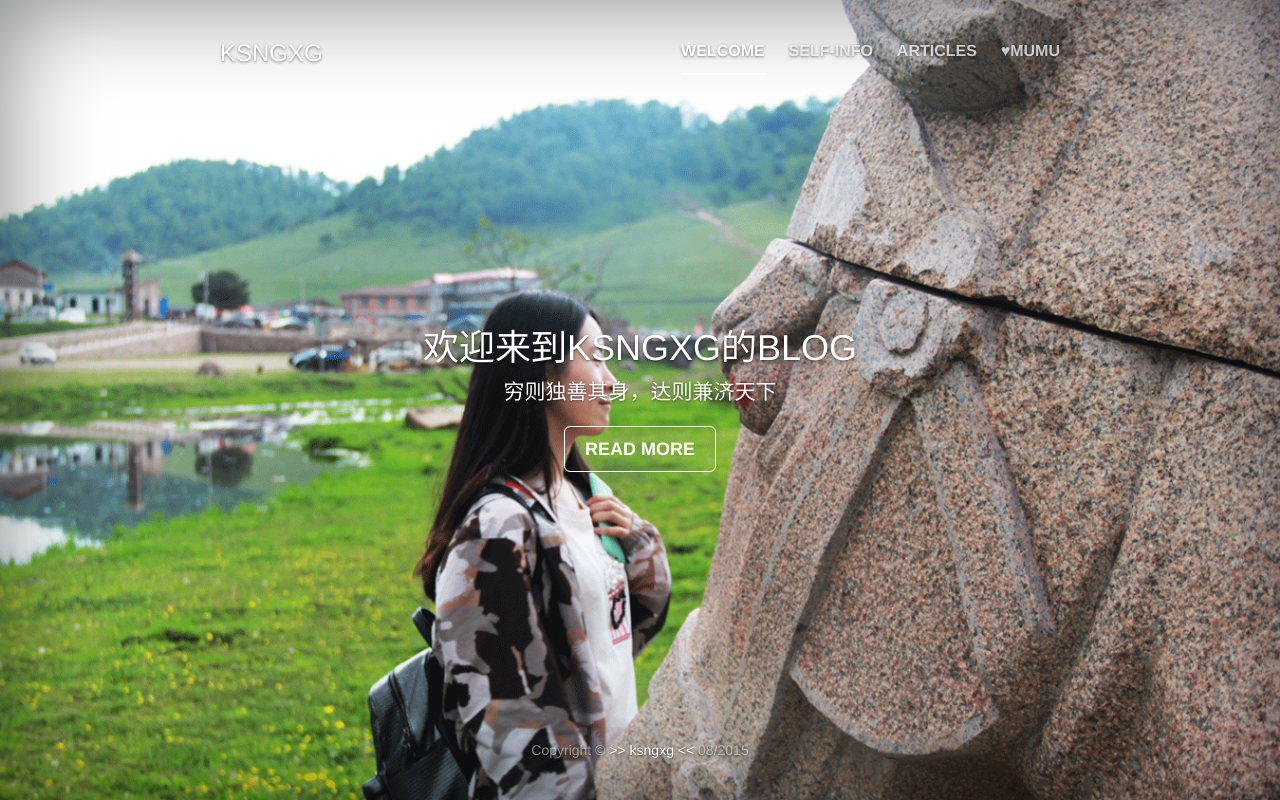
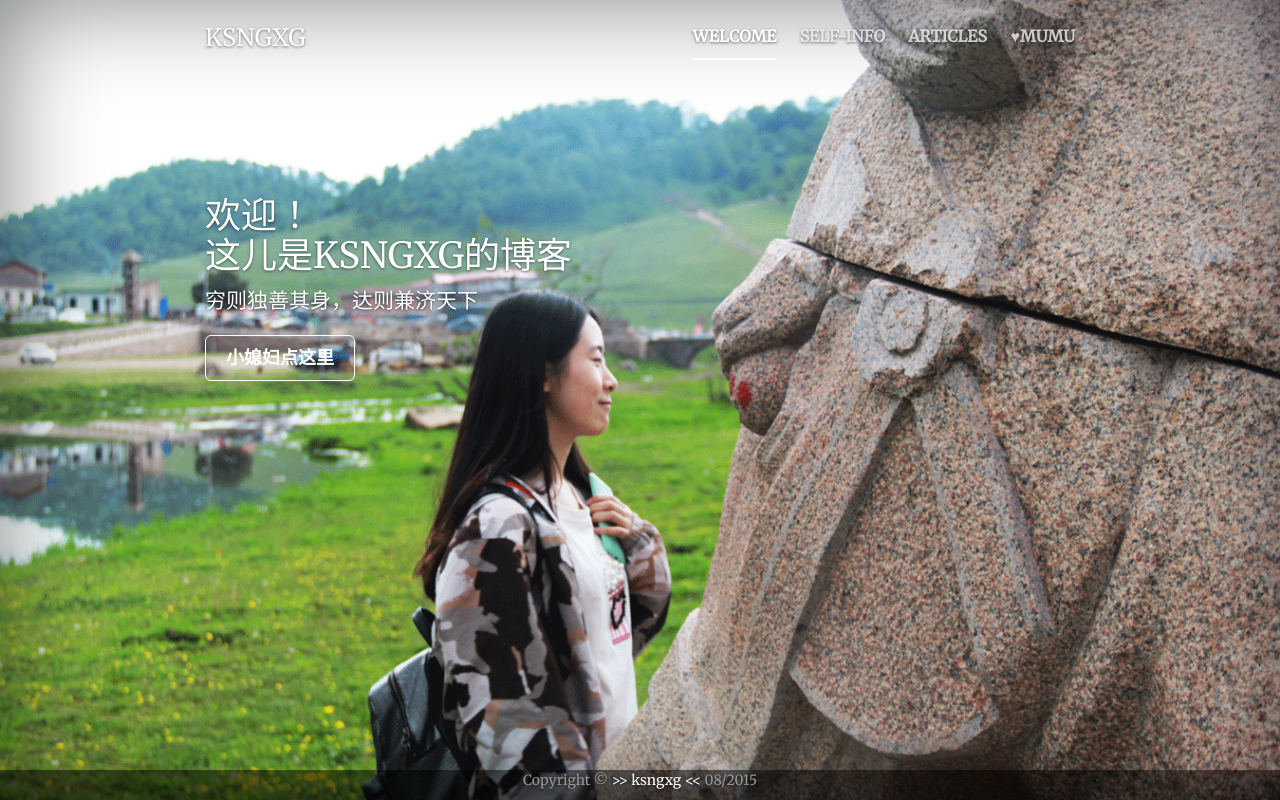
Before and after one commit to ksngxg12/ksngxg12.github.io, a plain HTML site: page index.html in a window 1280 px wide. Drawn offline with nearby package versions, Linux system fonts and the light colour scheme.

Commit message:
1 update

```diff
--- /dev/null
+++ b/css/aimumu.css
@@ -0,0 +1,19 @@
+.bg {
+	background-color:#ddd;
+	height:100%;
+}
+.wrapper {
+	background-color:rgba(255,255,255,0.5);
+	width:1170px;
+	text-align:center;
+	margin:auto;
+	height:100%;
+}
+
+/*--header--*/
+.header {
+	padding:15px 0;
+	margin-bottom:40px;
+	background-color:#999;
+	width:100%;
+}
--- a/css/cover.css
+++ b/css/index.css
@@ -16,9 +16,9 @@ a:hover {
 }
 .btn-home:hover,
 .btn-home:focus{
-color: #eee;
-text-decoration:underline;
-border: 1px solid #eee;}
+color: #222;
+border: 1px solid #eee;
+background-color:#fff;}
 /*
  Base structure
  */
@@ -27,15 +27,12 @@ html,
 body {
   height: 100%;
   background-color: #333;
+  font-family: 'Merriweather', serif;
 }
 body {
   color: #fff;
   text-align: center;
   text-shadow: 0 1px 3px rgba(0,0,0,.5);
-}
-
-/* 实现表格样式以及垂直居中 */
-.wrapper {
   display: table;
   width: 100%;
   height: 100%; /* For at least Firefox */
@@ -44,34 +41,34 @@ body {
           box-shadow: inset 0 0 100px rgba(0,0,0,.5);
   background: url(../img/welcome_bg.png) no-repeat center center;
   background-size:cover;
-}
-.wrapper-inner {
-  display: table-cell;
-  vertical-align: middle;
-}
-.cover-container {
-  margin-right: auto;
-  margin-left: auto;
+
 }
 
+/* 实现表格样式以及垂直居中 */
+
+
+
+
 /* Padding for spacing */
-.inner {
-  padding: 30px;
-}
+
 
 /* header */
-.head-brand {
+.header {
+	padding:15px 0;
+	margin-bottom:40px;
+}
+.header-brand {
   margin-top: 10px;
   margin-bottom: 10px;
 }
 
-.head-nav > li {
+.header-nav > li {
   display: inline-block;
 }
-.head-nav > li + li {
+.header-nav > li + li {
   margin-left: 20px;
 }
-.head-nav > li > a {
+.header-nav > li > a {
   padding-right: 0;
   padding-left: 0;
   font-size: 16px;
@@ -80,24 +77,24 @@ body {
   color: rgba(255,255,255,.75);
   border-bottom: 2px solid transparent;
 }
-.head-nav > li > a:hover,
-.head-nav > li > a:focus {
+.header-nav > li > a:hover,
+.header-nav > li > a:focus {
   background-color: transparent;
   border-bottom-color: #a9a9a9;
   border-bottom-color: rgba(255,255,255,.25);
 }
-.head-nav > .active > a,
-.head-nav > .active > a:hover,
-.head-nav > .active > a:focus {
+.header-nav > .active > a,
+.header-nav > .active > a:hover,
+.header-nav > .active > a:focus {
   color: #fff;
   border-bottom-color: #fff;
 }
 
 @media (min-width: 768px) {
-  .head-brand {
+  .header-brand {
     float: left;
   }
-  .head-nav {
+  .header-nav {
     float: right;
   }
 }
@@ -105,45 +102,44 @@ body {
 /* cover */
 .cover {
   padding: 0 20px;
+  margin-top: 100px;
 }
 .cover .btn-lg {
   padding: 10px 20px;
   font-weight: bold;
 }
-
+.row {
+	text-align:left;
+}
 /* footer */
-.foot {
+.footer {
   color: #999; /* IE8 proofing */
-  color: rgba(255,255,255,.5);
+  background-color: rgba(0,0,0,.5);
 }
 
 /* 多媒介显示时内容样式 */
 @media (min-width: 768px) {
   /* Pull out the header and footer */
-  .head {
-    position: fixed;
+  .header {
     top: 0;
   }
-  .foot {
-    position: fixed;
+  .footer {
+	position:fixed;
     bottom: 0;
   }
   /* Start the vertical centering */
-  .wrapper-inner {
+  .container {
     vertical-align: middle;
   }
   /* Handle the widths */
-  .head,
-  .foot,
-  .cover-container {
+  .header,
+  .footer{
     width: 100%; /* Must be percentage or pixels for horizontal alignment */
   }
 }
 
 @media (min-width: 992px) {
-  .head,
-  .foot,
-  .cover-container {
+  .container{
     width: 900px;
   }
 }
--- a/index.html
+++ b/index.html
@@ -8,7 +8,8 @@
 
     <!-- Bootstrap -->
     <link href="css/bootstrap.min.css" rel="stylesheet">
-	<link href="css/cover.css" rel="stylesheet">
+	<link href="css/index.css" rel="stylesheet">
+	<link href="https://fonts.googleapis.com/css?family=Merriweather" rel="stylesheet" type="text/css">
     <!-- HTML5 shim and Respond.js for IE8 support of HTML5 elements and media queries -->
     <!-- WARNING: Respond.js doesn't work if you view the page via file:// -->
     <!--[if lt IE 9]>
@@ -17,39 +18,40 @@
     <![endif]-->
   </head>
   <body>
-	<div class="wrapper">
-
-	  <div class="wrapper-inner">
-
-		<div class="cover-container">
-		  <div class="head clearfix">
-			<div class="inner">
-			  <h3 class="head-brand">KSNGXG</h3>
+	<div class="header">
+	  <div class="container">
+		<div class="inner">
+			  <h3 class="header-brand">KSNGXG</h3>
 			  <nav>
-			  <ul class="nav head-nav">
+			  <ul class="nav header-nav">
 				<li class="active"><a href="#">WELCOME</a></li>
 				<li><a href="#">SELF-INFO</a></li>
 				<li><a href="#">ARTICLES</a></li>
-				<li><a href="#">&hearts;MUMU</a></li>
+				<li><a href="pages/aimumu.html">&hearts;MUMU</a></li>
 			  </ul>
 			  </nav>
-			</div>
-		  </div>
+		</div>
+	  </div>
+	</div>
 
-		  <div class="inner cover">
-			<h1 class="cover-heading">欢迎来到KSNGXG的BLOG</h1>
+	<div class="cover">
+	  <div class="container">
+		<div class="row">
+		  <div class="col-md-6">
+			<h1 class="cover-heading">欢迎！<br>这儿是KSNGXG的博客</h1>
 			<p class="lead">穷则独善其身，达则兼济天下</p>
-			<p class="lead"><a href="#" class="btn btn-lg btn-home">READ MORE</a></p>
-		  </div>
-		  <div class="foot">
-		    <div class="inner">
-              <p>Copyright &copy <a href="#">>> ksngxg <<</a> 08/2015</p>
-            </div>
+			<p class="lead"><a href="pages/aimumu.html" class="btn btn-lg btn-home">小媳妇点这里</a></p>
 		  </div>
 		</div>
+	  </div>
+	</div>
 
+	<div class="footer">
+	  <div class="container">
+		<div class="inner">
+			<p>Copyright &copy <a href="#">>> ksngxg <<</a> 08/2015</p>
+		</div>
 	  </div>
-
 	</div>
 
     <!-- jQuery (necessary for Bootstrap's JavaScript plugins) -->
```
Also changed, not shown: pages/aimumu.html (added, +45 -0 lines).
